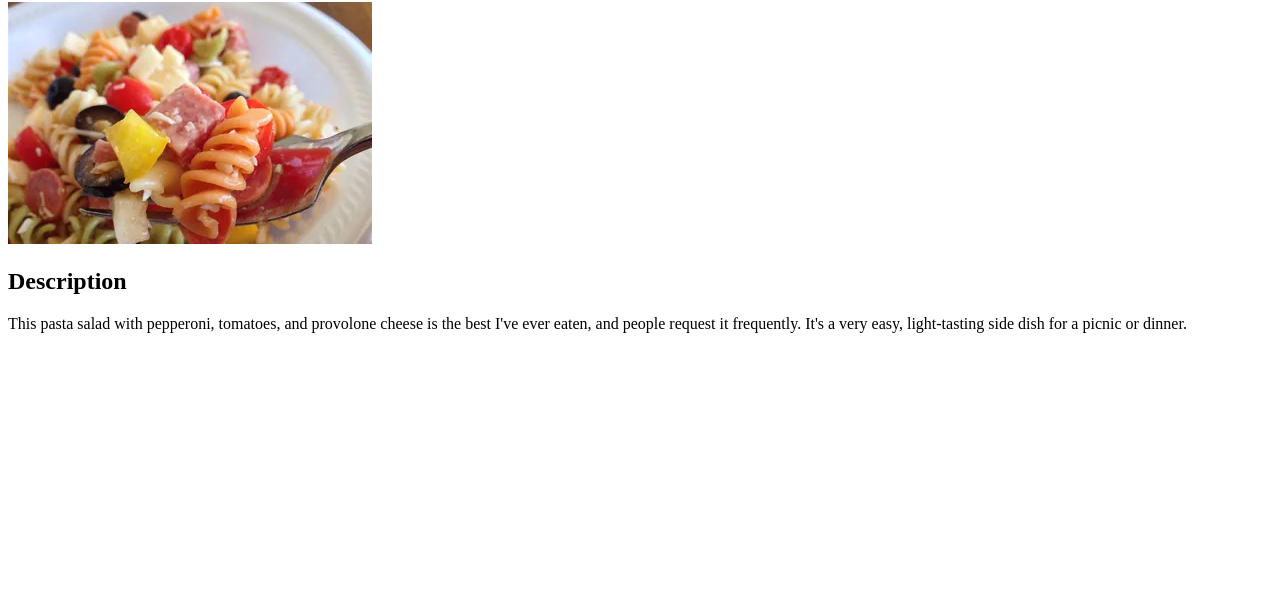
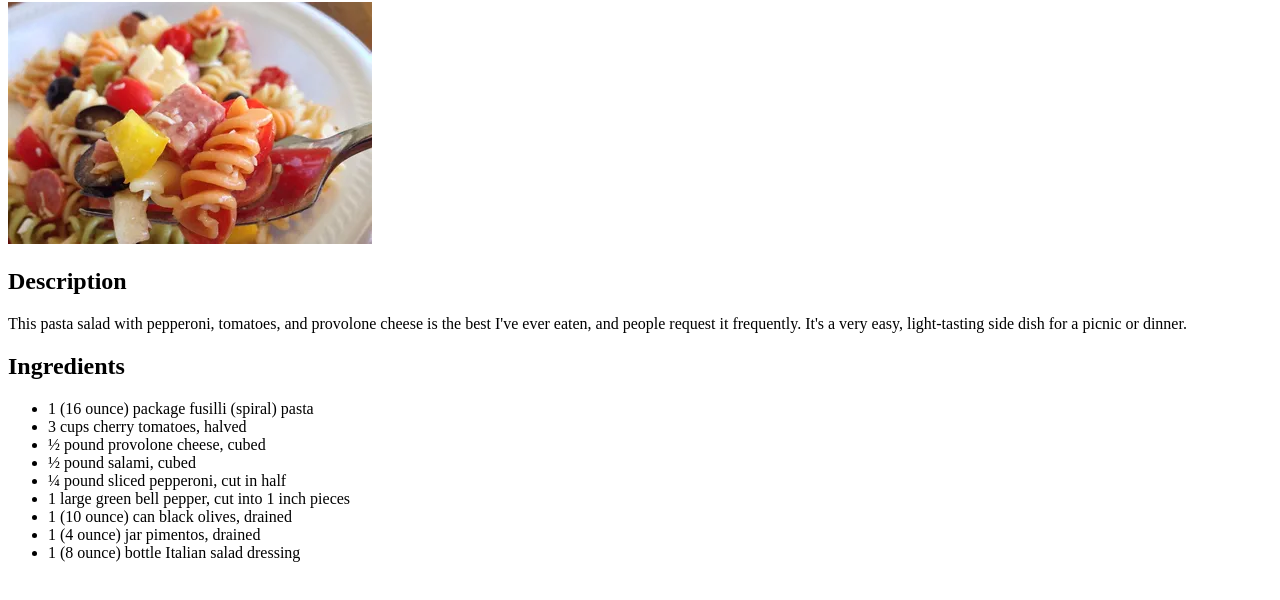
Before and after one commit to medium-sofy/odin-recipes2, a plain HTML site: page recipes/salad.html in a window 1280 px wide. Shown: the part 78-678 px from the top of the page. Drawn offline with Linux system fonts and the light colour scheme.

Commit message:
Add ingredients in salad.html

```diff
--- a/recipes/salad.html
+++ b/recipes/salad.html
@@ -8,8 +8,29 @@
 <body>
     <h1>Awesome Pasta Salad</h1>
     <img src="../images/pasta-salad.jpeg" alt="Pasta salad image">
+
     <h2>Description</h2>
     <p>This pasta salad with pepperoni, tomatoes, and provolone cheese is the best I've ever eaten, and people request it frequently. It's a very easy, light-tasting side dish for a picnic or dinner.</p>
 
+    <h2>Ingredients</h2>
+    <ul>
+        <li>1 (16 ounce) package fusilli (spiral) pasta</li>
+
+        <li>3 cups cherry tomatoes, halved</li>
+
+        <li>½ pound provolone cheese, cubed</li>
+
+        <li>½ pound salami, cubed</li>
+
+        <li>¼ pound sliced pepperoni, cut in half</li>
+
+        <li>1 large green bell pepper, cut into 1 inch pieces</li>
+
+        <li>1 (10 ounce) can black olives, drained</li>
+
+        <li>1 (4 ounce) jar pimentos, drained</li>
+
+        <li>1 (8 ounce) bottle Italian salad dressing</li>
+    </ul>
 </body>
 </html>
```
